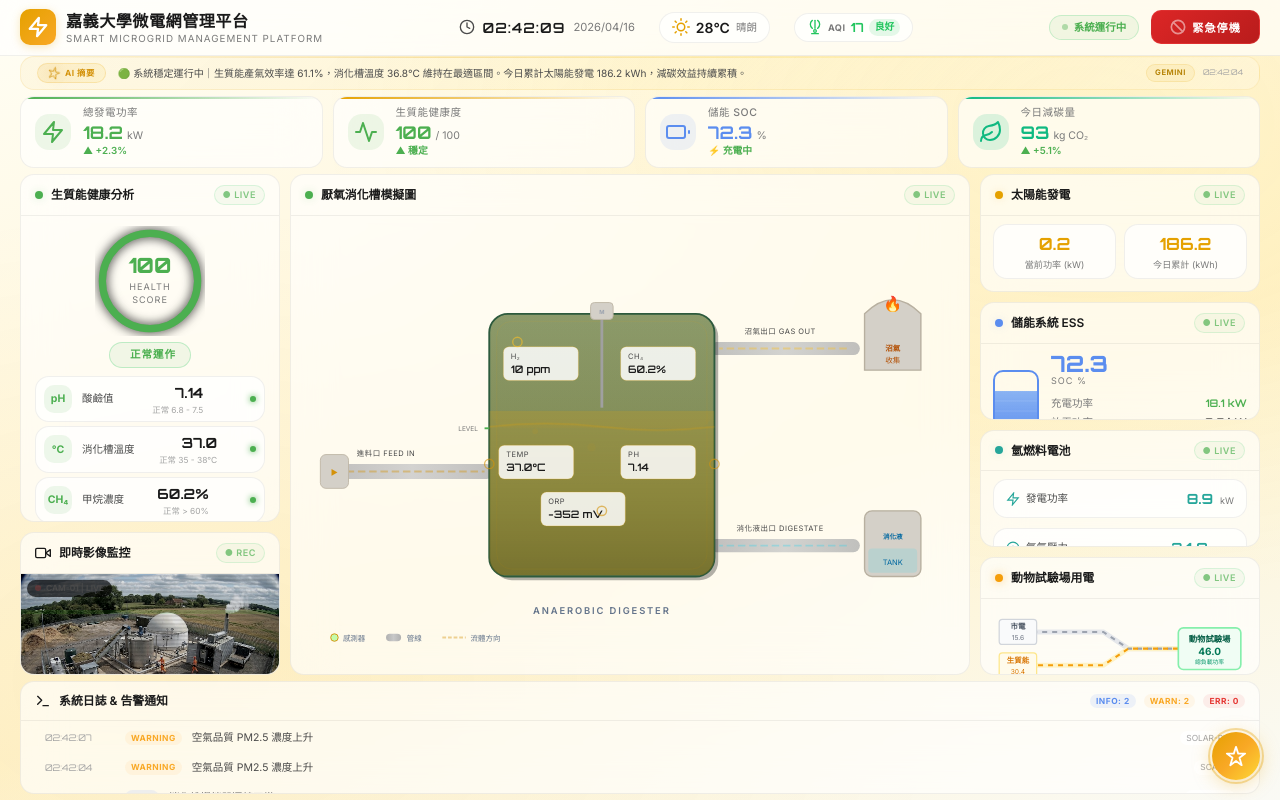
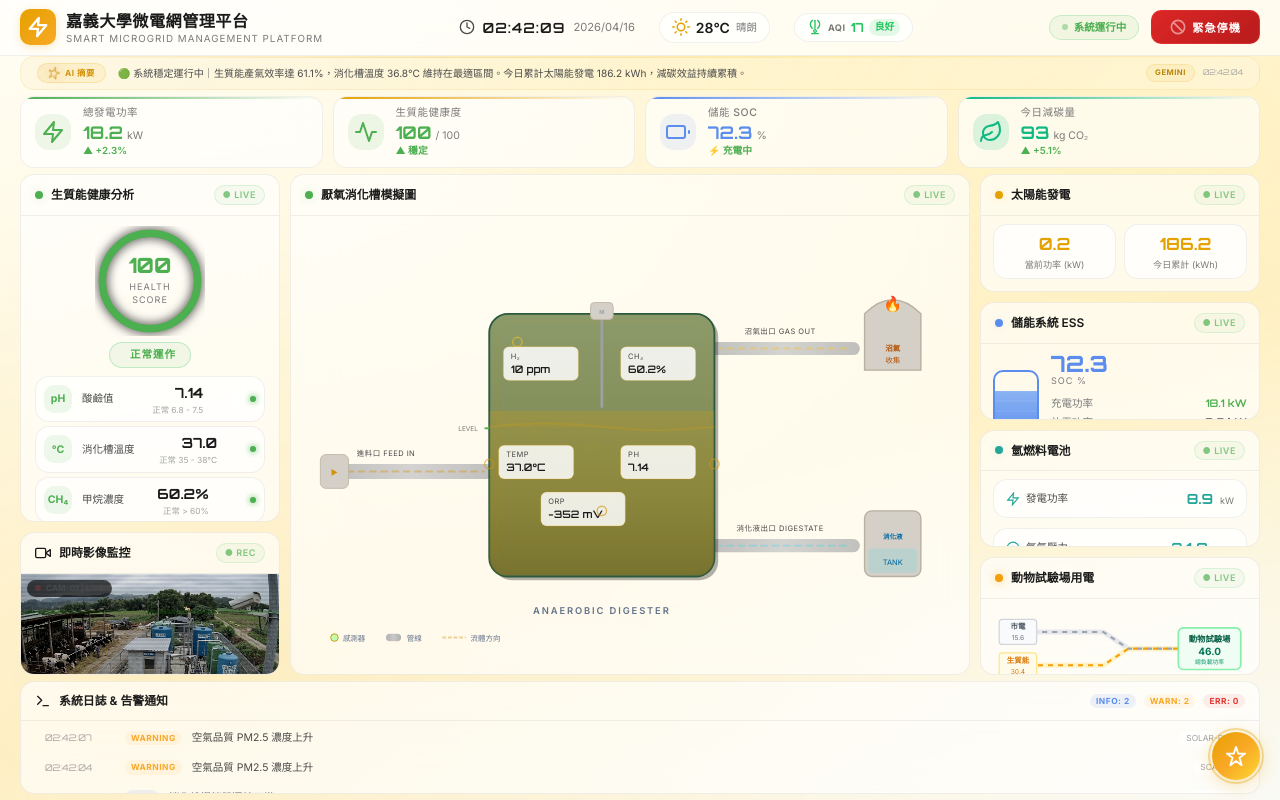
Before and after one commit to chadyuch/NCYU_Demo, a website: page index.html in a window 1280 px wide. Drawn offline with nearby package versions, Linux system fonts and the light colour scheme.

Commit message:
update cctv image to cow farm

```diff
--- a/index.html
+++ b/index.html
@@ -274,7 +274,7 @@
             <span class="card-badge live">● REC</span>
           </div>
           <div class="cctv-container">
-            <img src="assets/cctv-demo.jpg" alt="NCYU Biogas Plant CCTV" class="cctv-feed-img" />
+            <img src="assets/cctv-demo-new.jpg" alt="NCYU Biogas Plant CCTV" class="cctv-feed-img" />
             <div class="cctv-scanline"></div>
             <div class="cctv-overlay">
               <span class="rec-dot"></span>
```
Also changed, not shown: assets/cctv-demo-new.jpg (added).
